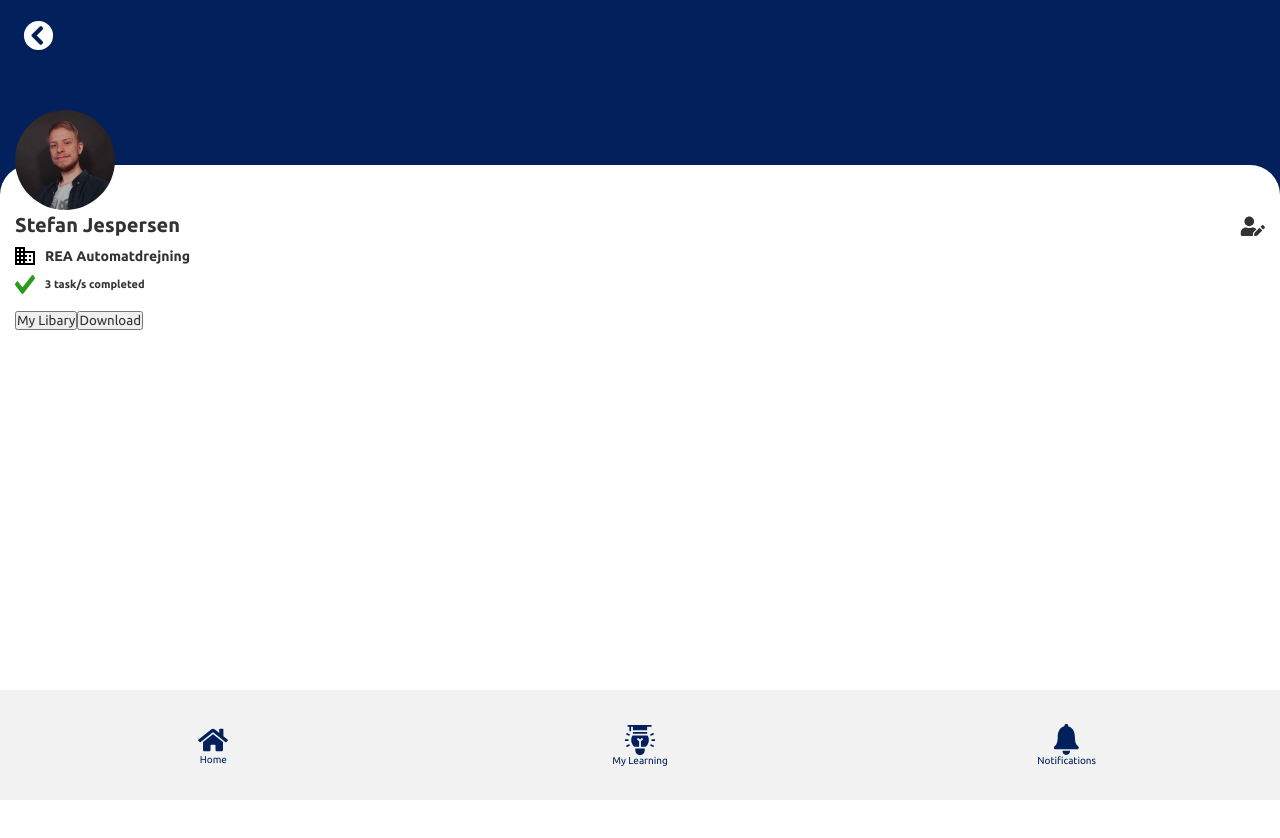
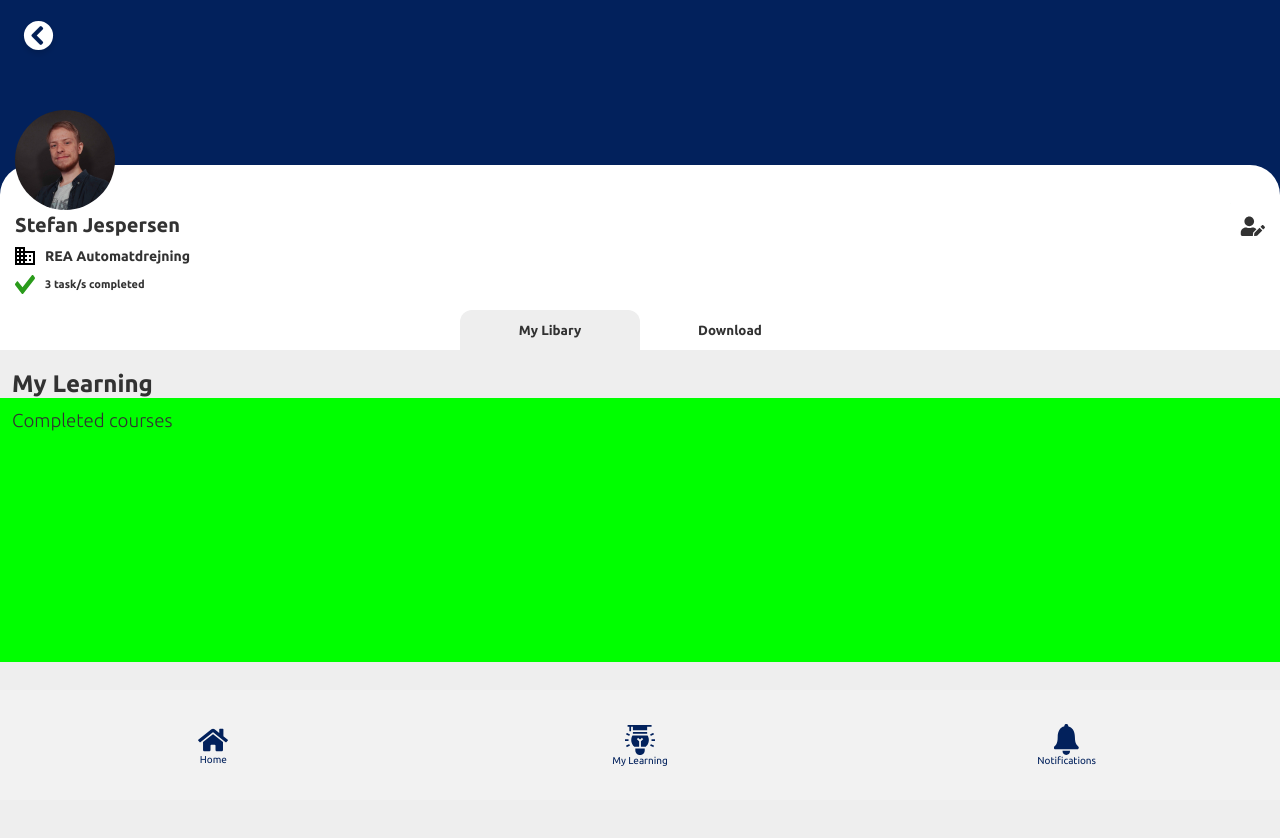
Before and after one commit to FrederikLandtved/Nordbo-Robotics, a Vue app: page /mylearning in a window 1280 px wide. Shown: the top 838 px of the page. Built offline with nearby package versions, Linux system fonts and the light colour scheme.

Commit message:
made buttons for myLearning page

```diff
--- a/src/views/MyLearningView.vue
+++ b/src/views/MyLearningView.vue
@@ -1,8 +1,15 @@
 <script setup>
   import router from '@/router'
+  import { ref } from 'vue'
 
 const goToRoute = (route) => {
   router.push({ path: route });
+}
+
+const isActive = ref("mylibary");
+
+const setActive = (newActive) => {
+  isActive.value = newActive;
 }
 </script>
 
@@ -34,13 +41,30 @@ const goToRoute = (route) => {
 
       </div>
 
-      <button class="myLibary">
+      <div class="profile-buttons">
+      <button @click="setActive('mylibary')" class="myLibary" :class="{ active: isActive === 'mylibary' }">
         My Libary
       </button>
 
-      <button class="download">
+      <button @click="setActive('download')" class="download" :class="{active: isActive  === 'download' }">
         Download
       </button>
+    </div>
+    <div class="mylibary-box" v-if="isActive === 'mylibary'">
+    <h2>My Learning</h2>
+
+    <div class="complete-box">
+      <h3>Completed courses</h3>
+
+      <div class="course-box">
+
+      </div>
+    </div>
+    </div>
+
+    <div class="download-box" v-if="isActive === 'download'">
+    <h2>My Learning</h2>
+    </div>
 
     </div>
 
@@ -112,12 +136,70 @@ $background-noti-aktiv:#eeeeee;
 
   }
 
-  .myLibary {
-
+  .profile-buttons {
+    //background-color: lime;
+    display: flex;
+    flex-direction: row;
+    justify-content: center;
+    width: 100%;
+    .myLibary {
+      background-color: #ffffff;
+      border: 0;
+      border-radius: 12px 12px 0 0;
+      font-weight: 600;
+      height: 40px;
+      width: 180px;
   }
 
-  .download {
+    .download {
+      background-color: #FFFFFF;
+      border: 0;
+      border-radius: 12px 12px 0 0;
+      font-weight: 600;
+      height: 40px;
+      width: 180px;
+    }
 
+    .active {
+      background-color: #eeeeee;
+    }
   }
+
+  .mylibary-box {
+    background-color: #eeeeee;
+    height: 80vh;
+    left: 0;
+    position: absolute;
+    width: 100%;
+
+    h2 {
+      padding: 20px 0 0 12px;
+    }
+
+    .complete-box {
+      background-color: lime;
+      height: 30vh;
+      padding: 12px;
+
+      h3 {
+        font-weight: 300;
+      }
+
+
+    }
+  }
+
+  .download-box {
+    background-color: #eeeeee;
+    height: 80vh;
+    left: 0;
+    position: absolute;
+    width: 100%;
+
+    h2 {
+      padding: 20px 0 0 12px;
+    }
+  }
+
 }
 </style>
```
